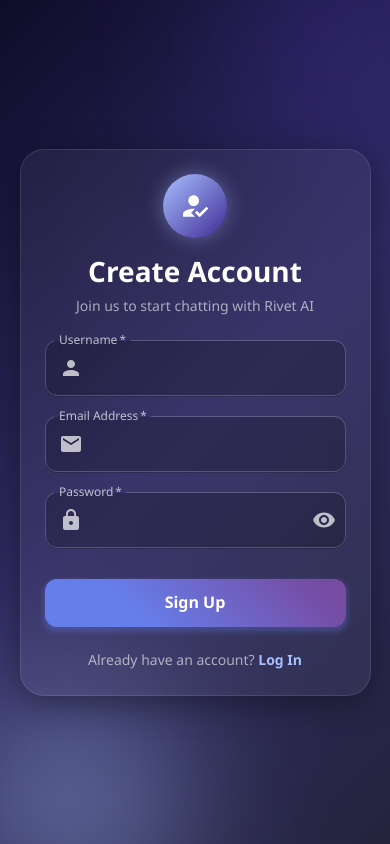
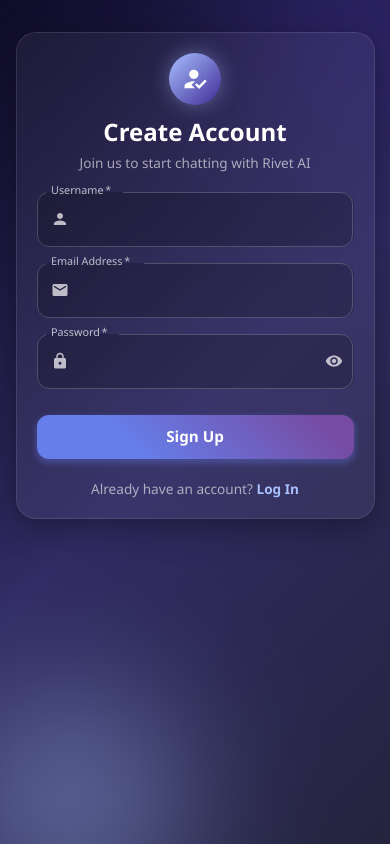
Before and after one commit to cavedevelopersmail-rgb/chatwithrevitGloble, a React (Vite) app in the folder client/: page /register in a window 390 px wide. Built offline with nearby package versions, Linux system fonts and the light colour scheme; no server answers.

Commit message:
Fix responsive layout issues

```diff
--- a/client/index.html
+++ b/client/index.html
@@ -3,7 +3,7 @@
   <head>
     <meta charset="UTF-8" />
     <link rel="icon" type="image/png" href="/rivetGlobalpng.png" />
-    <meta name="viewport" content="width=device-width, initial-scale=1.0" />
+    <meta name="viewport" content="width=device-width, initial-scale=1.0, maximum-scale=1.0, user-scalable=no, viewport-fit=cover" />
     <title>Rivet AI</title>
   </head>
   <body>
--- a/client/src/components/Auth/Login.jsx
+++ b/client/src/components/Auth/Login.jsx
@@ -39,13 +39,16 @@ const TEXT_SECONDARY = "#9CA3AF";
 
 // --- STYLED COMPONENTS ---
 
-const RootContainer = styled(Box)({
+const RootContainer = styled(Box)(({ theme }) => ({
   minHeight: "100vh",
-  height: "100dvh", // Fixes mobile address bar scrolling
+  height: "100dvh",
   display: "flex",
   backgroundColor: BG_DARK,
   overflow: "hidden",
-});
+  [theme.breakpoints.down("sm")]: {
+    minHeight: "100dvh",
+  },
+}));
 
 // Left Side: The Visual/Branding Area
 const BrandSection = styled(Grid)(({ theme }) => ({
@@ -79,11 +82,17 @@ const FormSection = styled(Grid)(({ theme }) => ({
   padding: theme.spacing(4),
   boxShadow: "-10px 0 30px rgba(0,0,0,0.2)",
   [theme.breakpoints.down("md")]: {
-    backgroundColor: BG_DARK, // Seamless on mobile
+    backgroundColor: BG_DARK,
     backgroundImage: `radial-gradient(circle at 50% 0%, ${alpha(
       PRIMARY_COLOR,
       0.15
     )} 0%, transparent 50%)`,
+    padding: theme.spacing(3),
+  },
+  [theme.breakpoints.down("sm")]: {
+    padding: theme.spacing(2),
+    justifyContent: "flex-start",
+    paddingTop: theme.spacing(6),
   },
 }));
 
@@ -93,6 +102,7 @@ const FormWrapper = styled(motion.div)(({ theme }) => ({
   padding: theme.spacing(0),
   [theme.breakpoints.down("sm")]: {
     maxWidth: "100%",
+    padding: theme.spacing(0, 1),
   },
 }));
 
@@ -132,7 +142,7 @@ const ModernTextField = styled(TextField)(({ theme }) => ({
   },
 }));
 
-const ActionButton = styled(Button)({
+const ActionButton = styled(Button)(({ theme }) => ({
   backgroundColor: PRIMARY_COLOR,
   color: "white",
   fontWeight: 600,
@@ -143,7 +153,7 @@ const ActionButton = styled(Button)({
   boxShadow: `0 4px 14px 0 ${alpha(PRIMARY_COLOR, 0.4)}`,
   transition: "all 0.2s ease-in-out",
   "&:hover": {
-    backgroundColor: "#2563EB", // Slightly darker blue
+    backgroundColor: "#2563EB",
     transform: "translateY(-1px)",
     boxShadow: `0 6px 20px 0 ${alpha(PRIMARY_COLOR, 0.6)}`,
   },
@@ -151,7 +161,11 @@ const ActionButton = styled(Button)({
     backgroundColor: alpha(PRIMARY_COLOR, 0.3),
     color: alpha("#fff", 0.5),
   },
-});
+  [theme.breakpoints.down("sm")]: {
+    fontSize: "0.95rem",
+    padding: "11px 20px",
+  },
+}));
 
 const SocialButton = styled(Button)(({ theme }) => ({
   borderColor: alpha("#fff", 0.15),
@@ -231,7 +245,7 @@ const Login = () => {
           </Box>
 
           {/* Middle Content */}
-          <Box sx={{ maxWidth: "500px", mb: 8 }}>
+          <Box sx={{ maxWidth: "500px", mb: { xs: 4, md: 8 } }}>
             <motion.div
               initial={{ opacity: 0, y: 20 }}
               animate={{ opacity: 1, y: 0 }}
@@ -240,7 +254,11 @@ const Login = () => {
               <Typography
                 variant="h2"
                 fontWeight="800"
-                sx={{ mb: 2, lineHeight: 1.2 }}
+                sx={{
+                  mb: 2,
+                  lineHeight: 1.2,
+                  fontSize: { xs: "2rem", sm: "2.5rem", md: "3rem" }
+                }}
               >
                 U Turn To Smart <br />
                 <span
@@ -255,7 +273,11 @@ const Login = () => {
               </Typography>
               <Typography
                 variant="h6"
-                sx={{ color: TEXT_SECONDARY, fontWeight: 400 }}
+                sx={{
+                  color: TEXT_SECONDARY,
+                  fontWeight: 400,
+                  fontSize: { xs: "1rem", sm: "1.1rem", md: "1.25rem" }
+                }}
               >
                 Experience the next generation Ai Assistant Secure, fast, and
                 responsive.
@@ -278,16 +300,21 @@ const Login = () => {
             animate={{ opacity: 1, x: 0 }}
             transition={{ duration: 0.5, ease: "easeOut" }}
           >
-            <Box mb={4} textAlign={{ xs: "center", sm: "left" }}>
+            <Box mb={{ xs: 3, sm: 4 }} textAlign={{ xs: "center", sm: "left" }}>
               <Typography
                 variant="h4"
                 fontWeight="700"
                 color="white"
                 gutterBottom
+                sx={{ fontSize: { xs: "1.75rem", sm: "2.125rem" } }}
               >
                 Welcome back
               </Typography>
-              <Typography variant="body1" color={TEXT_SECONDARY}>
+              <Typography
+                variant="body1"
+                color={TEXT_SECONDARY}
+                sx={{ fontSize: { xs: "0.9rem", sm: "1rem" } }}
+              >
                 Please enter your details to sign in.
               </Typography>
             </Box>
@@ -320,9 +347,14 @@ const Login = () => {
                 InputProps={{
                   startAdornment: (
                     <InputAdornment position="start">
-                      <EmailOutlined />
+                      <EmailOutlined sx={{ fontSize: { xs: 18, sm: 20 } }} />
                     </InputAdornment>
                   ),
+                }}
+                sx={{
+                  "& .MuiInputBase-input": {
+                    fontSize: { xs: "0.95rem", sm: "1rem" },
+                  },
                 }}
               />
 
@@ -337,7 +369,7 @@ const Login = () => {
                 InputProps={{
                   startAdornment: (
                     <InputAdornment position="start">
-                      <LockOutlined />
+                      <LockOutlined sx={{ fontSize: { xs: 18, sm: 20 } }} />
                     </InputAdornment>
                   ),
                   endAdornment: (
@@ -345,12 +377,21 @@ const Login = () => {
                       <IconButton
                         onClick={() => setShowPassword(!showPassword)}
                         edge="end"
-                        sx={{ color: TEXT_SECONDARY }}
+                        sx={{ color: TEXT_SECONDARY, p: { xs: 1, sm: 1.5 } }}
                       >
-                        {showPassword ? <VisibilityOff /> : <Visibility />}
+                        {showPassword ? (
+                          <VisibilityOff sx={{ fontSize: { xs: 18, sm: 20 } }} />
+                        ) : (
+                          <Visibility sx={{ fontSize: { xs: 18, sm: 20 } }} />
+                        )}
                       </IconButton>
                     </InputAdornment>
                   ),
+                }}
+                sx={{
+                  "& .MuiInputBase-input": {
+                    fontSize: { xs: "0.95rem", sm: "1rem" },
+                  },
                 }}
               />
 
@@ -358,9 +399,8 @@ const Login = () => {
                 display="flex"
                 justifyContent="space-between"
                 alignItems="center"
-                mb={3}
+                mb={{ xs: 2.5, sm: 3 }}
               >
-                {/* Optional Checkbox could go here */}
                 <Box />
                 <Link
                   href="#"
@@ -368,7 +408,7 @@ const Login = () => {
                   sx={{
                     color: PRIMARY_COLOR,
                     fontWeight: 500,
-                    fontSize: "0.9rem",
+                    fontSize: { xs: "0.85rem", sm: "0.9rem" },
                   }}
                 >
                   Forgot password?
@@ -414,7 +454,11 @@ const Login = () => {
             </Stack> */}
 
             <Box textAlign="center">
-              <Typography variant="body2" color={TEXT_SECONDARY}>
+              <Typography
+                variant="body2"
+                color={TEXT_SECONDARY}
+                sx={{ fontSize: { xs: "0.85rem", sm: "0.875rem" } }}
+              >
                 Don't have an account?{" "}
                 <Link
                   component="button"
@@ -424,6 +468,7 @@ const Login = () => {
                     fontWeight: 600,
                     textDecoration: "none",
                     cursor: "pointer",
+                    fontSize: { xs: "0.85rem", sm: "0.875rem" },
                     "&:hover": { textDecoration: "underline" },
                   }}
                 >
--- a/client/src/components/Auth/Register.jsx
+++ b/client/src/components/Auth/Register.jsx
@@ -23,17 +23,22 @@ import authService from "../../services/authService";
 
 // --- STYLED COMPONENTS ---
 
-const BackgroundContainer = styled(Box)({
+const BackgroundContainer = styled(Box)(({ theme }) => ({
   width: "100%",
   minHeight: "100vh",
-  height: "100dvh", // Dynamic Viewport Height for mobile browsers
+  height: "100dvh",
   background: "linear-gradient(135deg, #0f0c29 0%, #302b63 50%, #24243e 100%)",
   display: "flex",
   justifyContent: "center",
   alignItems: "center",
   position: "relative",
-  overflow: "hidden", // Prevents orbs from causing scrollbars
-});
+  overflow: "hidden",
+  [theme.breakpoints.down("sm")]: {
+    alignItems: "flex-start",
+    paddingTop: theme.spacing(4),
+    minHeight: "100dvh",
+  },
+}));
 
 // Floating orbs with pointer-events: none so they don't block inputs
 const FloatingOrb = styled(motion.div)(
@@ -59,21 +64,25 @@ const GlassCard = styled(motion.div)(({ theme }) => ({
   backdropFilter: "blur(20px)",
   border: "1px solid rgba(255, 255, 255, 0.1)",
   borderRadius: "24px",
-  // Responsive padding: smaller on mobile, larger on desktop
   padding: "24px",
   [theme.breakpoints.up("sm")]: {
     padding: "40px",
   },
-  width: "90%", // Prevents touching edges on mobile
+  width: "90%",
   maxWidth: "420px",
   boxShadow: "0 8px 32px 0 rgba(0, 0, 0, 0.37)",
   zIndex: 1,
   color: "white",
   display: "flex",
   flexDirection: "column",
+  [theme.breakpoints.down("sm")]: {
+    width: "92%",
+    padding: "20px",
+    borderRadius: "20px",
+  },
 }));
 
-const StyledTextField = styled(TextField)({
+const StyledTextField = styled(TextField)(({ theme }) => ({
   marginBottom: "20px",
   "& .MuiOutlinedInput-root": {
     color: "white",
@@ -90,9 +99,18 @@ const StyledTextField = styled(TextField)({
   "& .MuiInputLabel-root": { color: "rgba(255, 255, 255, 0.7)" },
   "& .MuiInputLabel-root.Mui-focused": { color: "#a8c0ff" },
   "& .MuiInputAdornment-root": { color: "rgba(255, 255, 255, 0.7)" },
-});
+  [theme.breakpoints.down("sm")]: {
+    marginBottom: "16px",
+    "& .MuiInputBase-input": {
+      fontSize: "0.95rem",
+    },
+    "& .MuiInputLabel-root": {
+      fontSize: "0.9rem",
+    },
+  },
+}));
 
-const GradientButton = styled(Button)({
+const GradientButton = styled(Button)(({ theme }) => ({
   background: "linear-gradient(45deg, #667eea 30%, #764ba2 90%)",
   border: 0,
   borderRadius: "12px",
@@ -110,7 +128,12 @@ const GradientButton = styled(Button)({
     transform: "scale(1.02)",
     boxShadow: "0 0 15px rgba(118, 75, 162, 0.5)",
   },
-});
+  [theme.breakpoints.down("sm")]: {
+    height: 44,
+    fontSize: "0.95rem",
+    padding: "0 24px",
+  },
+}));
 
 const Register = () => {
   const [formData, setFormData] = useState({
@@ -174,7 +197,7 @@ const Register = () => {
         animate={{ opacity: 1, scale: 1 }}
         transition={{ duration: 0.5, ease: "easeOut" }}
       >
-        <Box display="flex" flexDirection="column" alignItems="center" mb={3}>
+        <Box display="flex" flexDirection="column" alignItems="center" mb={{ xs: 2.5, sm: 3 }}>
           <motion.div
             initial={{ rotate: 15, scale: 0.5, opacity: 0 }}
             animate={{ rotate: 0, scale: 1, opacity: 1 }}
@@ -182,29 +205,34 @@ const Register = () => {
           >
             <Box
               sx={{
-                p: 2,
+                p: { xs: 1.5, sm: 2 },
                 borderRadius: "50%",
                 background: "linear-gradient(135deg, #a8c0ff 0%, #3f2b96 100%)",
                 boxShadow: "0 0 20px rgba(168, 192, 255, 0.4)",
-                mb: 2,
+                mb: { xs: 1.5, sm: 2 },
                 display: "flex",
               }}
             >
-              <HowToReg sx={{ fontSize: 32, color: "white" }} />
+              <HowToReg sx={{ fontSize: { xs: 28, sm: 32 }, color: "white" }} />
             </Box>
           </motion.div>
 
           <Typography
             variant="h4"
             fontWeight="bold"
-            sx={{ fontSize: { xs: "1.75rem", sm: "2.125rem" } }} // Responsive font size
+            sx={{ fontSize: { xs: "1.5rem", sm: "2.125rem" } }}
           >
             Create Account
           </Typography>
 
           <Typography
             variant="body2"
-            sx={{ color: "rgba(255,255,255,0.6)", mt: 1, textAlign: "center" }}
+            sx={{
+              color: "rgba(255,255,255,0.6)",
+              mt: { xs: 0.75, sm: 1 },
+              textAlign: "center",
+              fontSize: { xs: "0.85rem", sm: "0.875rem" }
+            }}
           >
             Join us to start chatting with Rivet AI
           </Typography>
@@ -240,7 +268,7 @@ const Register = () => {
             InputProps={{
               startAdornment: (
                 <InputAdornment position="start">
-                  <Person />
+                  <Person sx={{ fontSize: { xs: 18, sm: 20 } }} />
                 </InputAdornment>
               ),
             }}
@@ -257,7 +285,7 @@ const Register = () => {
             InputProps={{
               startAdornment: (
                 <InputAdornment position="start">
-                  <Email />
+                  <Email sx={{ fontSize: { xs: 18, sm: 20 } }} />
                 </InputAdornment>
               ),
             }}
@@ -274,7 +302,7 @@ const Register = () => {
             InputProps={{
               startAdornment: (
                 <InputAdornment position="start">
-                  <Lock />
+                  <Lock sx={{ fontSize: { xs: 18, sm: 20 } }} />
                 </InputAdornment>
               ),
               endAdornment: (
@@ -282,9 +310,13 @@ const Register = () => {
                   <IconButton
                     onClick={() => setShowPassword(!showPassword)}
                     edge="end"
-                    sx={{ color: "rgba(255,255,255,0.7)" }}
+                    sx={{ color: "rgba(255,255,255,0.7)", p: { xs: 1, sm: 1.5 } }}
                   >
-                    {showPassword ? <VisibilityOff /> : <Visibility />}
+                    {showPassword ? (
+                      <VisibilityOff sx={{ fontSize: { xs: 18, sm: 20 } }} />
+                    ) : (
+                      <Visibility sx={{ fontSize: { xs: 18, sm: 20 } }} />
+                    )}
                   </IconButton>
                 </InputAdornment>
               ),
@@ -295,8 +327,14 @@ const Register = () => {
             {loading ? "Creating Account..." : "Sign Up"}
           </GradientButton>
 
-          <Box display="flex" justifyContent="center" mt={3}>
-            <Typography variant="body2" sx={{ color: "rgba(255,255,255,0.6)" }}>
+          <Box display="flex" justifyContent="center" mt={{ xs: 2.5, sm: 3 }}>
+            <Typography
+              variant="body2"
+              sx={{
+                color: "rgba(255,255,255,0.6)",
+                fontSize: { xs: "0.85rem", sm: "0.875rem" }
+              }}
+            >
               Already have an account?{" "}
               <Link
                 onClick={() => navigate("/login")}
@@ -306,6 +344,7 @@ const Register = () => {
                   fontWeight: "bold",
                   cursor: "pointer",
                   transition: "0.2s",
+                  fontSize: { xs: "0.85rem", sm: "0.875rem" },
                   "&:hover": { color: "#fff", textShadow: "0 0 10px #a8c0ff" },
                 }}
               >
--- a/client/src/index.css
+++ b/client/src/index.css
@@ -24,8 +24,31 @@ a:hover {
   color: #535bf2;
 }
 
+* {
+  box-sizing: border-box;
+}
+
+html, body {
+  margin: 0;
+  padding: 0;
+  width: 100%;
+  height: 100%;
+  overflow-x: hidden;
+  -webkit-overflow-scrolling: touch;
+}
+
 body {
   margin: 0;
+  position: fixed;
+  width: 100vw;
+  height: 100vh;
+  overscroll-behavior: none;
+}
+
+#root {
+  width: 100%;
+  height: 100%;
+  overflow: hidden;
 }
 
 h1 {
```
Also changed, not shown: client/src/components/Chat/Chat.jsx (+13 -4 lines).
